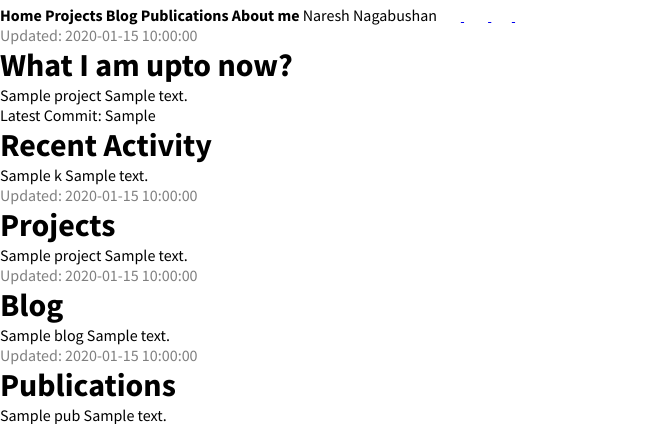
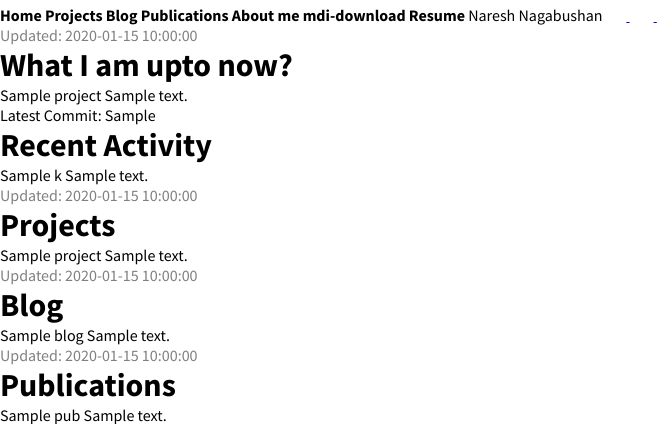
Before and after one commit to Naresh1318/Topaz, a Python web app: template templates/index.html in a window 1280 px wide. Shown: the top 424 px of the page, without its empty margins (0-665 px from the left). Run offline with Jinja, Linux system fonts and the light colour scheme; the template is opened without the code that fills it: most values are stand-ins (such as "Sample title", 1, 10 or a date in 2020); some libraries are stand-ins or nearby versions.

Commit message:
resume download button added

```diff
--- a/templates/nav_bar.html
+++ b/templates/nav_bar.html
@@ -21,8 +21,18 @@
             </v-layout>
         </v-container>
 
+        <v-container>
+            <v-layout justify-center>
+                <v-flex xl4>
+                    <v-btn class="btn-text" text href="https://files.naresh1318.com/public/Me/Naresh_Nagabushan.pdf">
+                        <v-icon left>mdi-download</v-icon> Resume
+                    </v-btn>
+                </v-flex>
+            </v-layout>
+        </v-container>
+
         <!-- Navigation footer -->
-        <v-container style="margin-top: 50%;">
+        <v-container style="margin-top: 35%;">
             <v-layout justify-center text-center>
                 <v-container>
                     <v-flex xl12 xs12>
```
